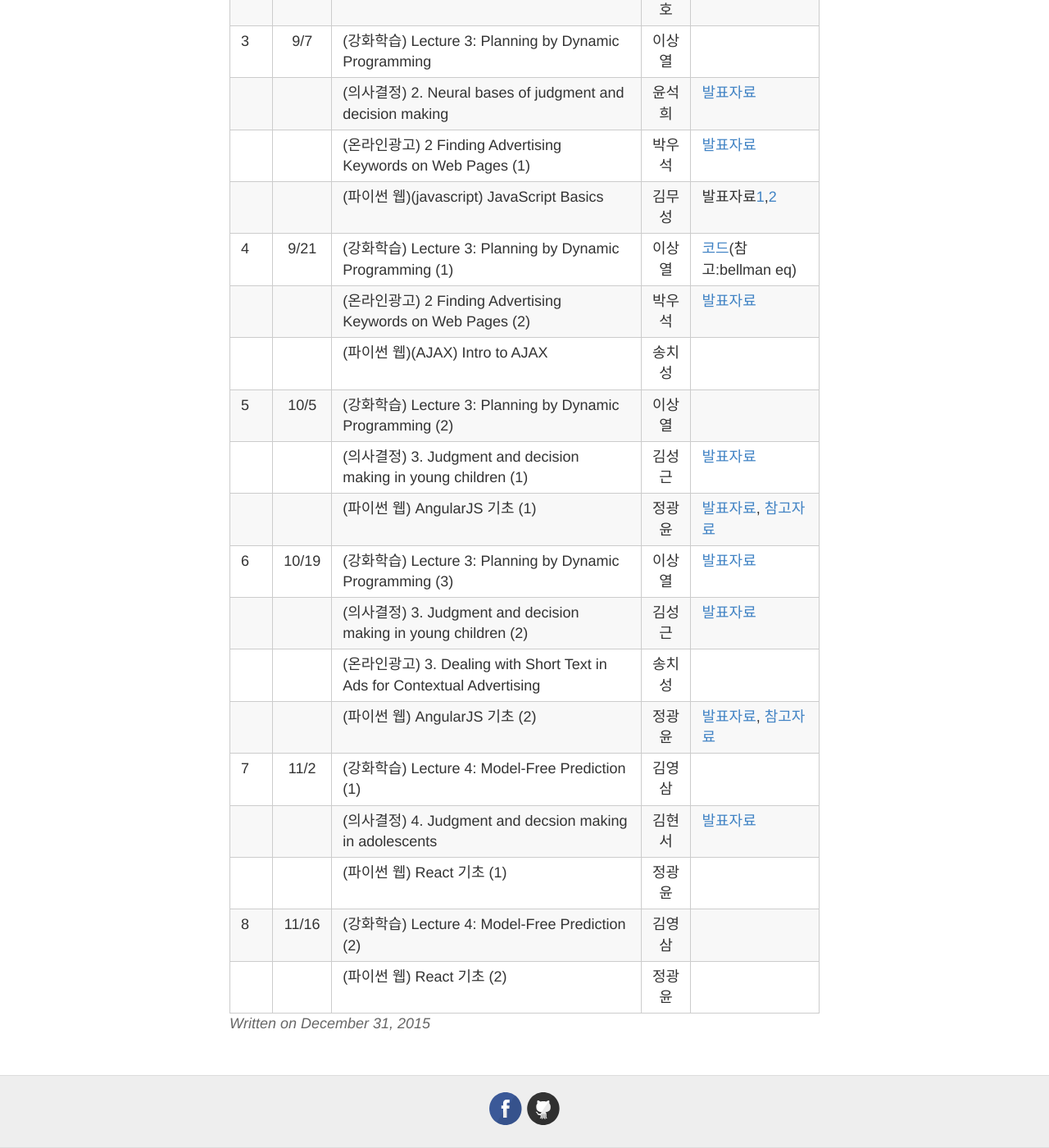
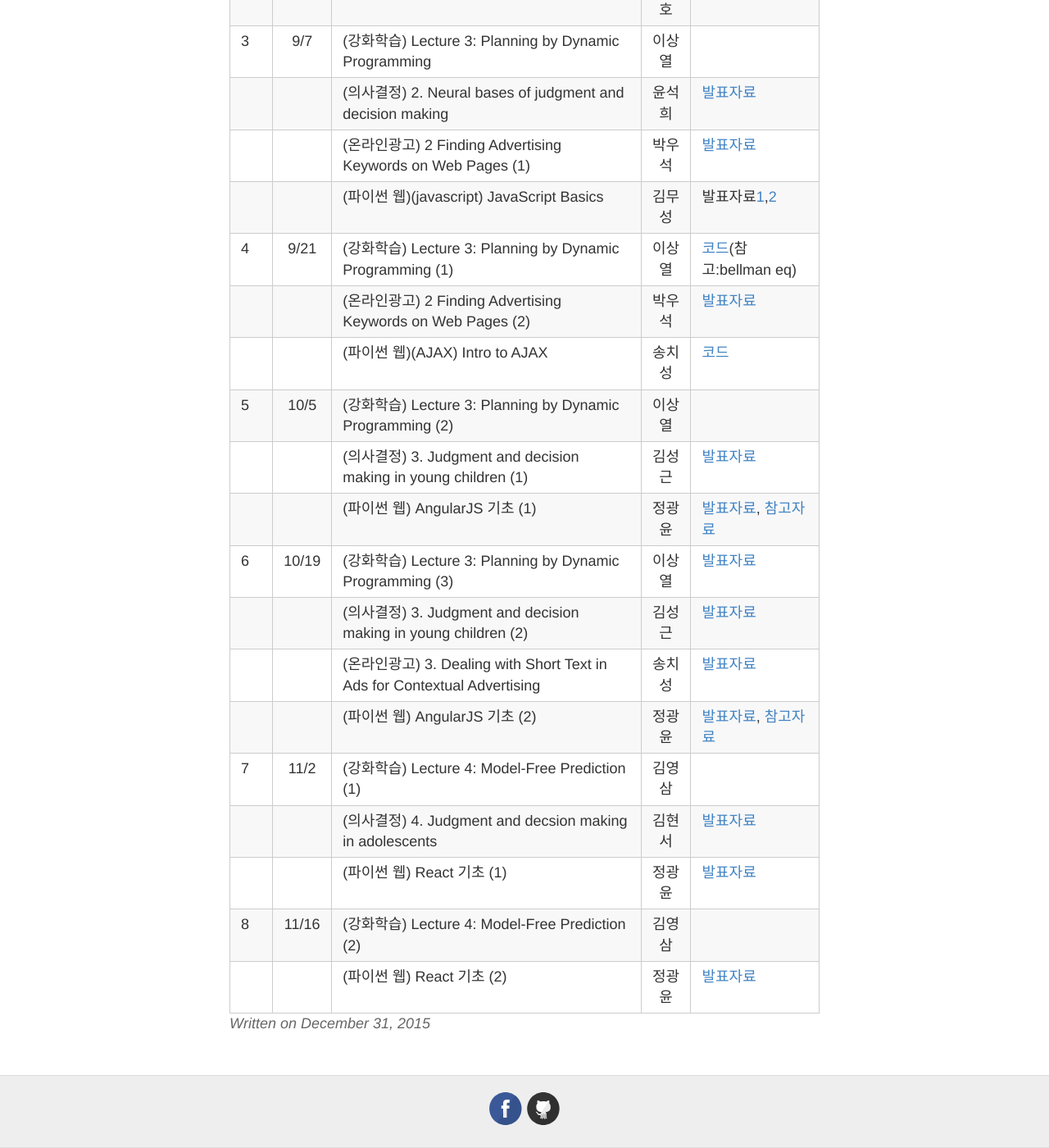
Before and after one commit to psygrammer/dprl, a Jekyll site: the page built from _posts/2015-12-31-SCHEDULE.md, in a window 1280 px wide and 1400 px high, scrolled down 3498 px. Shown: the whole window at 82% size. Built offline with Jekyll 4.4.1, drawn with Linux system fonts in a browser that asks for light colours; Markdown is read by kramdown in place of the engine named in the settings.

Commit message:
Update 2015-12-31-SCHEDULE.md

```diff
--- a/_posts/2015-12-31-SCHEDULE.md
+++ b/_posts/2015-12-31-SCHEDULE.md
@@ -80,16 +80,16 @@ title: 스터디 일정 & 커리큘럼 & 발표자료
 |    |     |(파이썬 웹)(javascript) JavaScript Basics | 김무성 | 발표자료[1](http://nbviewer.ipython.org/github/psygrammer/dprl/blob/master/part1/PyWeb/javascript/lesson0/0_Getting_Up_and_Running.ipynb),[2](http://nbviewer.ipython.org/github/psygrammer/dprl/blob/master/part1/PyWeb/javascript/lesson1/1_Data_Types.ipynb) |
 | 4  |9/21 |(강화학습) Lecture 3: Planning by Dynamic Programming (1) | 이상열 | [코드](http://nbviewer.ipython.org/github/psygrammer/dprl/blob/master/part1/RL/sp_bellman/R_BellmanEquation.ipynb)(참고:bellman eq) |
 |    |     |(온라인광고) 2 Finding Advertising Keywords on Web Pages (2) | 박우석 |[발표자료](http://nbviewer.ipython.org/github/psygrammer/dprl/blob/master/part1/OA/ch02/Finding%20Advertising%20Keywards%20on%20Web%20Pages.ipynb)  |
-|    |     |(파이썬 웹)(AJAX) Intro to AJAX | 송치성  |  |
+|    |     |(파이썬 웹)(AJAX) Intro to AJAX | 송치성  |[코드](https://github.com/psygrammer/dprl/tree/master/part1/PyWeb/Ajax_html_css)  |
 | 5  |10/5 |(강화학습) Lecture 3: Planning by Dynamic Programming (2) | 이상열 |  |
 |    |     |(의사결정) 3. Judgment and decision making in young children (1) | 김성근 |[발표자료](https://drive.google.com/file/d/0B_Ekt7icI0htVW9GMDhtQzV6Qzg/view)  |
 |    |     |(파이썬 웹) AngularJS 기초 (1) | 정광윤  | [발표자료](https://drive.google.com/file/d/0Bw594TdiBdAUVDlFVHVBMFAyams/view), [참고자료](https://drive.google.com/file/d/0Bw594TdiBdAUZy1wbnpPdlBCRkU/view) |
 | 6  |10/19|(강화학습) Lecture 3: Planning by Dynamic Programming (3) | 이상열 | [발표자료](http://nbviewer.ipython.org/github/psygrammer/dprl/blob/master/part1/RL/sp_dp/4.DynamicProgramming.ipynb) |
 |    |     |(의사결정) 3. Judgment and decision making in young children (2) | 김성근 |[발표자료](https://drive.google.com/file/d/0B_Ekt7icI0htS2l4UzNZUWFXeVU/view)  |
-|    |     |(온라인광고) 3. Dealing with Short Text in Ads for Contextual Advertising  | 송치성 |  |
+|    |     |(온라인광고) 3. Dealing with Short Text in Ads for Contextual Advertising  | 송치성 | [발표자료](http://nbviewer.ipython.org/github/psygrammer/dprl/blob/master/part1/OA/ch03/3.%20Dealing%20with%20Short%20Text%20in%20Ads%20for%20Contextual%20Advertising.ipynb) |
 |    |     |(파이썬 웹) AngularJS 기초 (2) | 정광윤  | [발표자료](https://drive.google.com/file/d/0Bw594TdiBdAUVDlFVHVBMFAyams/view), [참고자료](https://drive.google.com/file/d/0Bw594TdiBdAUZy1wbnpPdlBCRkU/view) |
 | 7  |11/2 |(강화학습) Lecture 4: Model-Free Prediction (1) | 김영삼 |  |
 |    |     |(의사결정) 4. Judgment and decsion making in adolescents | 김현서 |[발표자료](https://drive.google.com/file/d/0B95FqMkEq-q-OEFBTmNqMUJyWjQ/view)  |
-|    |     |(파이썬 웹) React 기초 (1) | 정광윤  |  |
+|    |     |(파이썬 웹) React 기초 (1) | 정광윤  | [발표자료](https://drive.google.com/file/d/0Bw594TdiBdAUcEpPMThwOHVqQUk/view) |
 | 8  |11/16|(강화학습) Lecture 4: Model-Free Prediction (2) | 김영삼 |  |
-|    |     |(파이썬 웹) React 기초 (2) | 정광윤  |  |
+|    |     |(파이썬 웹) React 기초 (2) | 정광윤  | [발표자료](https://drive.google.com/file/d/0Bw594TdiBdAUcEpPMThwOHVqQUk/view) |
```
